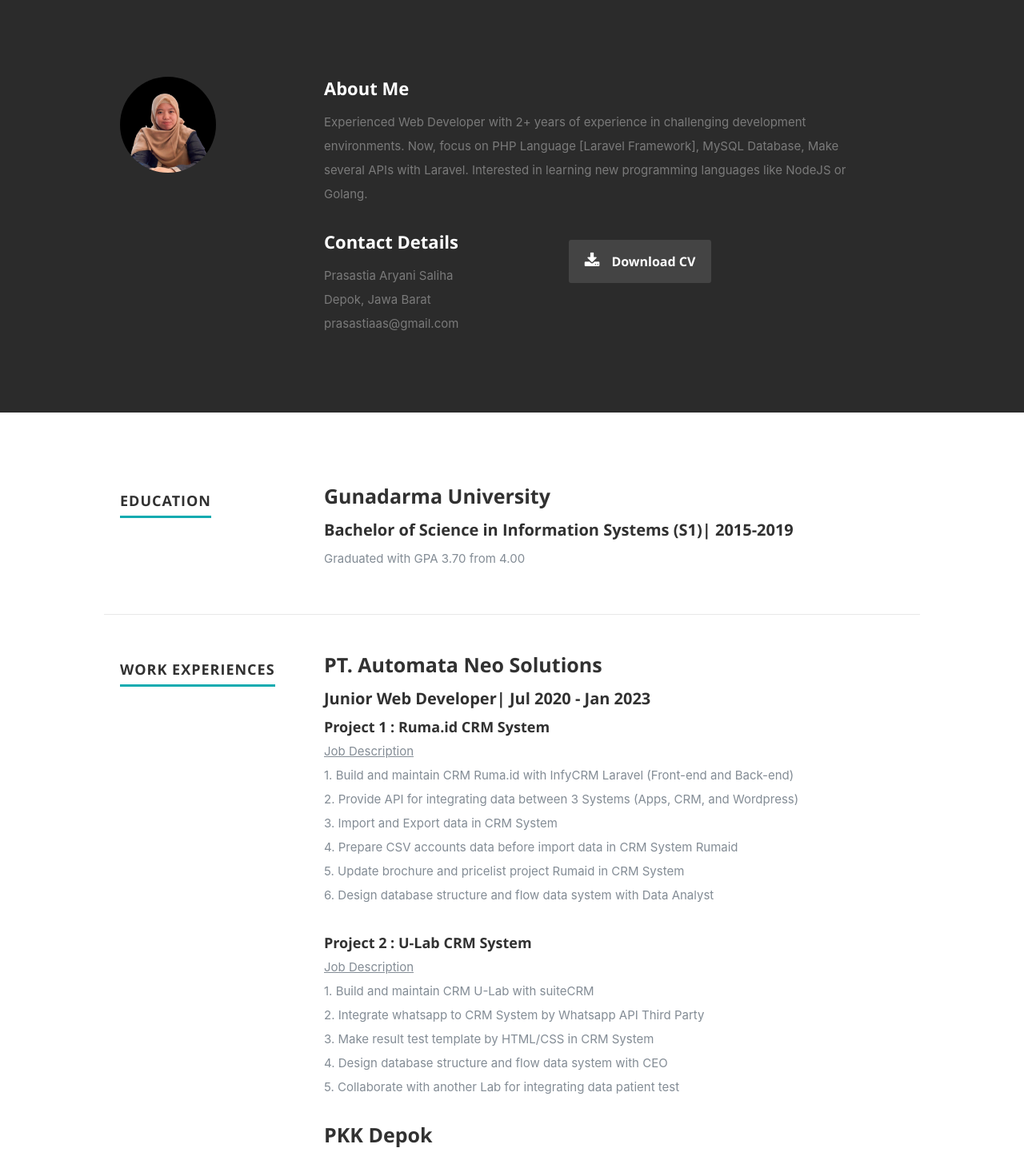
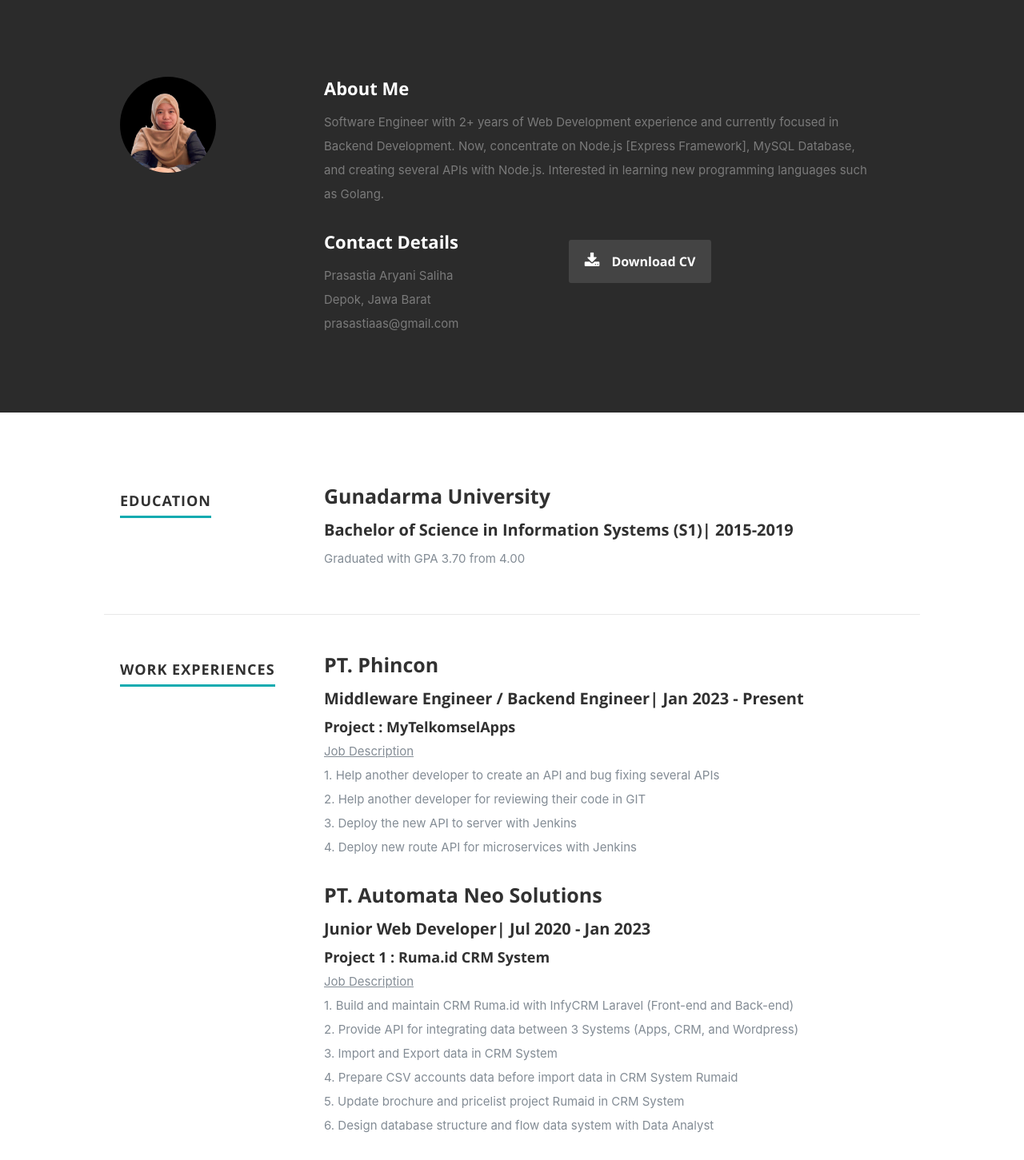
Before and after one commit to prasastiatia/resume, a React (Create React App) app: page / in a window 1280 px wide. Shown: the part 800-2251 px from the top of the page at 80% size. Built offline with nearby package versions, Linux system fonts and the light colour scheme.

Commit message:
update job experiences 2023

```diff
--- a/src/components/resume/resume.js
+++ b/src/components/resume/resume.js
@@ -49,6 +49,23 @@ export default class Resume extends Component {
                   return(
                     <div className="row item">
                        <div className="twelve columns">
+
+                          <h3>{item.companyName4}</h3>
+                          <div className="row item">
+                          <h4 className="twelve columns">
+                          {item.job4}
+                          | {item.year4} </h4>
+                          </div>
+                          <h5>Project : {item.project5}</h5>
+                          <div className="row item">
+                          <span className="  twelve columns under">Job Description </span>
+                          <span className="  twelve columns" > 1. Help another developer to create an API and bug fixing several APIs</span>
+                          <span className="  twelve columns"> 2. Help another developer for reviewing their code in GIT</span>
+                          <span className="  twelve columns"> 3. Deploy the new API to server with Jenkins</span>
+                          <span className="  twelve columns"> 4. Deploy new route API for microservices with Jenkins</span>
+                          </div>
+                          <br/>
+
                           <h3>{item.companyName1}</h3>
                           <div className="row item">
                           <h4 className="twelve columns">
@@ -78,6 +95,7 @@ export default class Resume extends Component {
 
 
                           <br/>
+
                           <h3>{item.companyName2}</h3>
                           <div className="row item">
                           <h4 className="twelve columns">
--- a/src/resumeData.js
+++ b/src/resumeData.js
@@ -7,7 +7,7 @@ let resumeData = {
     "instagram" :"https://www.instagram.com/prasastiaasaliha/",
     "email" :"prasastiaas@gmail.com",
     "address" :"Depok, Jawa Barat",
-    "roleDescription": "experienced Web Developer with 2+ years of experience",
+    "roleDescription": "experienced Software Engineer with 2+ years of experience [Web & Backend Development]",
     "socialLinks":[
       {
         "name":"linkedin",
@@ -25,7 +25,7 @@ let resumeData = {
         "className":"fa fa-email"
       }
     ],
-    "aboutme":"Experienced Web Developer with 2+ years of experience in challenging development environments. Now, focus on PHP Language [Laravel Framework], MySQL Database, Make several APIs with Laravel. Interested in learning new programming languages like NodeJS or Golang.",
+    "aboutme":"Software Engineer with 2+ years of Web Development experience and currently focused in Backend Development. Now, concentrate on Node.js [Express Framework], MySQL Database, and creating several APIs with Node.js. Interested in learning new programming languages such as Golang.",
     "education":[
         {
           "UniversityName":"Gunadarma University",
@@ -54,9 +54,14 @@ let resumeData = {
 
           "companyName3":"SFS Law Office",
           "job3":"Freelance Web Developer",
-          "year3":"February, 2020 - September, 2020",
+          "year3":"Feb 2020 - Sept 2020",
           "project4": "Web-based client scheduling application for SFS Law Office",
           "jobDesc3" : "Built a SFS Law Office website using Laravel Framework",
+
+          "companyName4": "PT. Phincon",
+          "job4": "Middleware Engineer / Backend Engineer",
+          "year4": "Jan 2023 - Present",
+          "project5": "MyTelkomselApps",
 
         }
 
```
